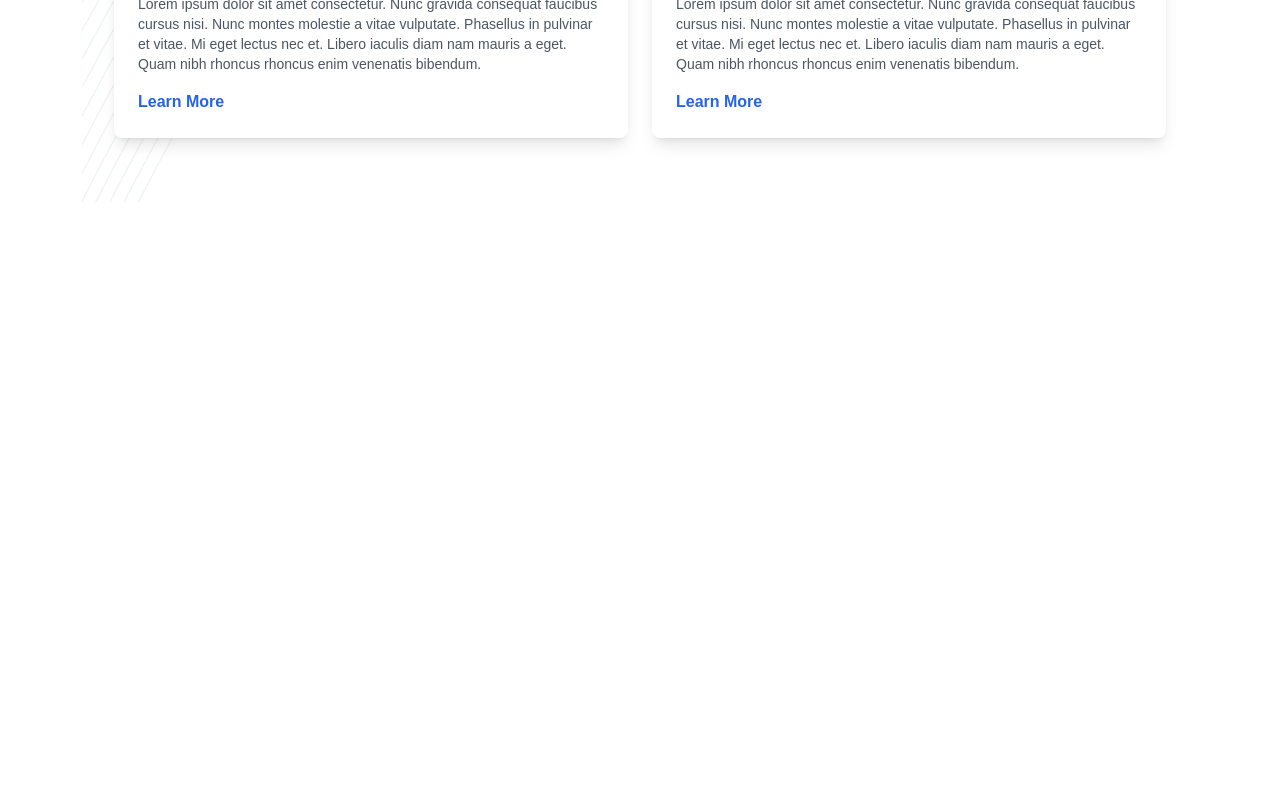
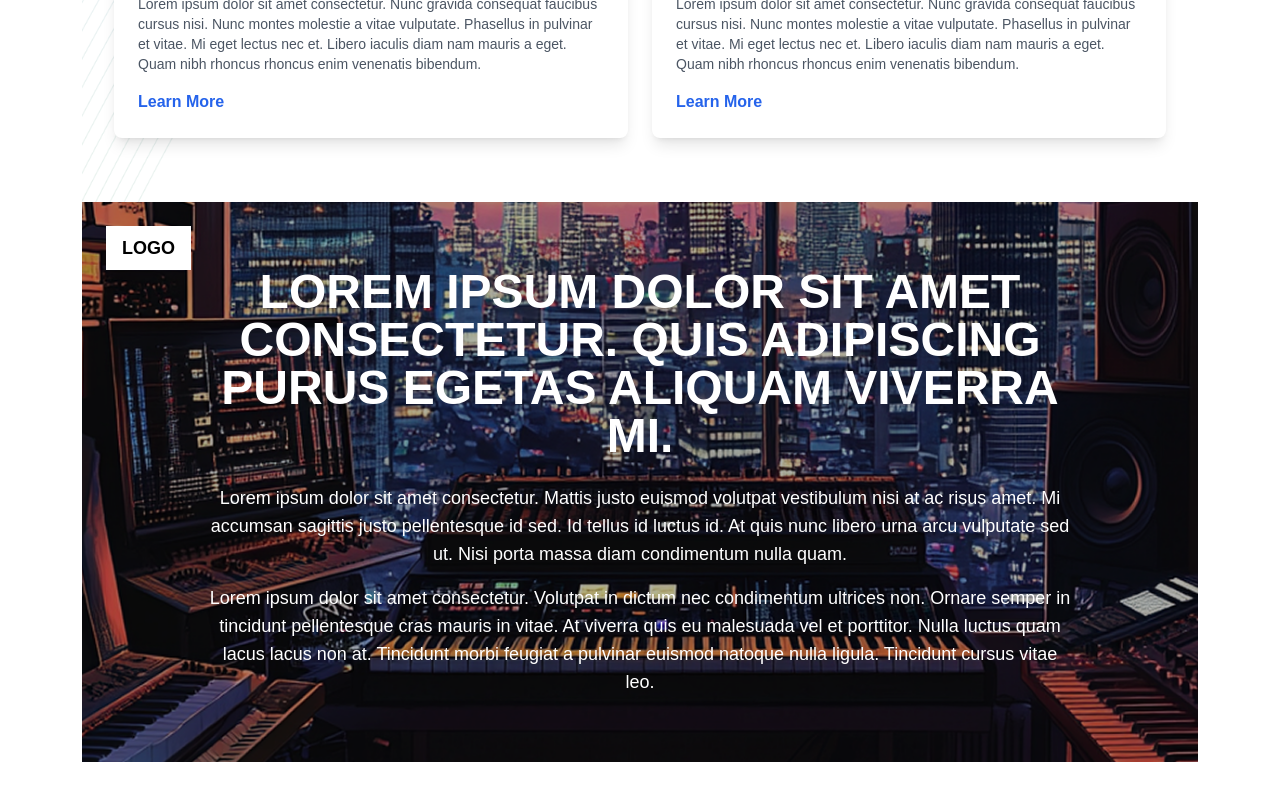
Before and after one commit to nazmul162001/webby-landing-page, a Next.js app: page / in a window 1280 px wide. Shown: the part 4666-5466 px from the top of the page. Before the commit the page ends 4908 px from the top, so only its background shows below. Built offline with nearby package versions, Linux system fonts and the light colour scheme.

Commit message:
completed six section

```diff
--- a/app/page.tsx
+++ b/app/page.tsx
@@ -13,9 +13,10 @@ export default function Home() {
           <Banner />
           <SecondSection />
           <ThirdSection />
-          <FourthSection />
+          <FourthSection url="bg_2" />
           <SectionFive />
           <SectionSix />
+          <FourthSection url="bg_33" />
         </div>
       </main>
     </section>
--- a/components/home/banner/FourthSection.tsx
+++ b/components/home/banner/FourthSection.tsx
@@ -1,8 +1,8 @@
-const FourthSection = () => {
+const FourthSection = ({ url }: { url: string }) => {
   return (
     <section
       className="relative w-[95%] md:w-[90%] m-auto h-full py-10 md:py-0 md:h-[70vh] bg-cover bg-center flex items-center text-white px-4 md:px-8"
-      style={{ backgroundImage: "url('/bg_2.png')" }}
+      style={{ backgroundImage: `url('/${url}.png')` }}
     >
       {/* Logo */}
       <div className="absolute top-4 left-4 md:top-6 md:left-6 bg-white px-3 md:px-4 py-1 md:py-2 text-black font-bold text-sm md:text-lg">
```
Also changed, not shown: public/bg_33.png (added).
